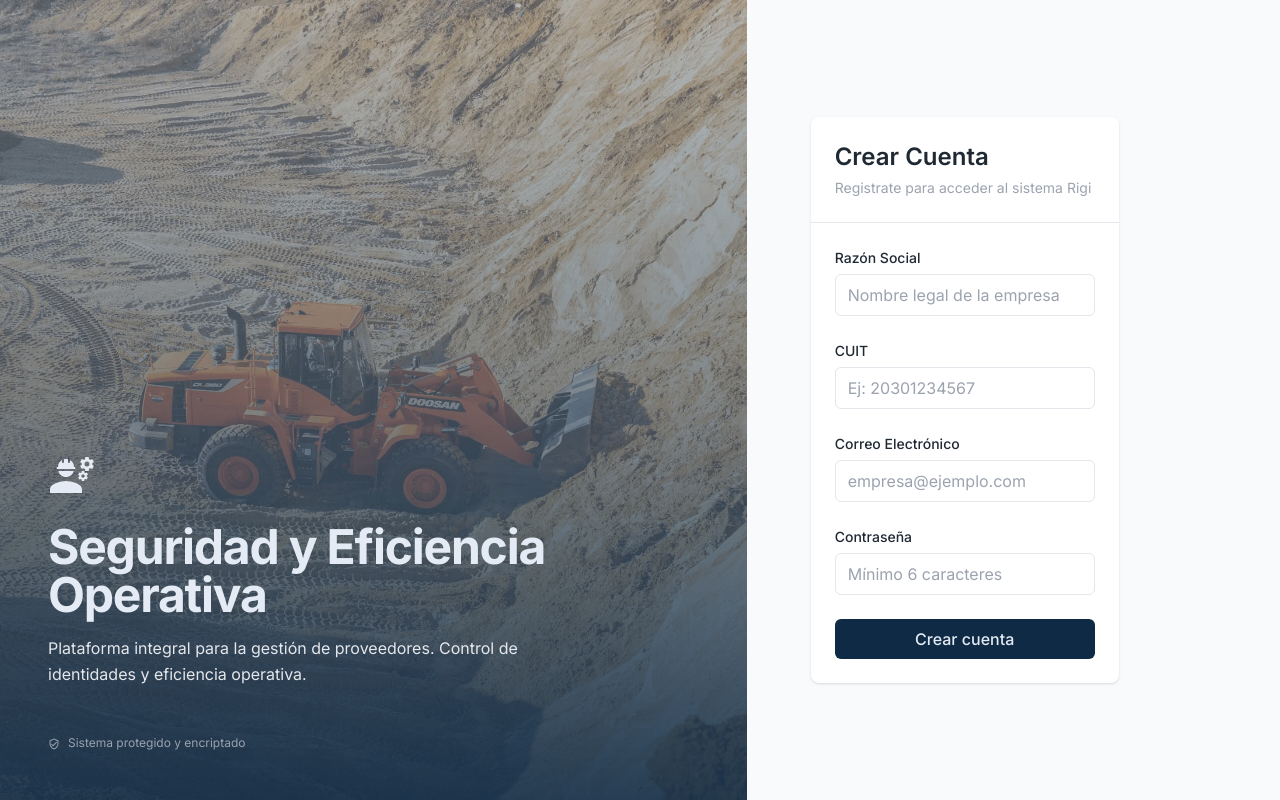
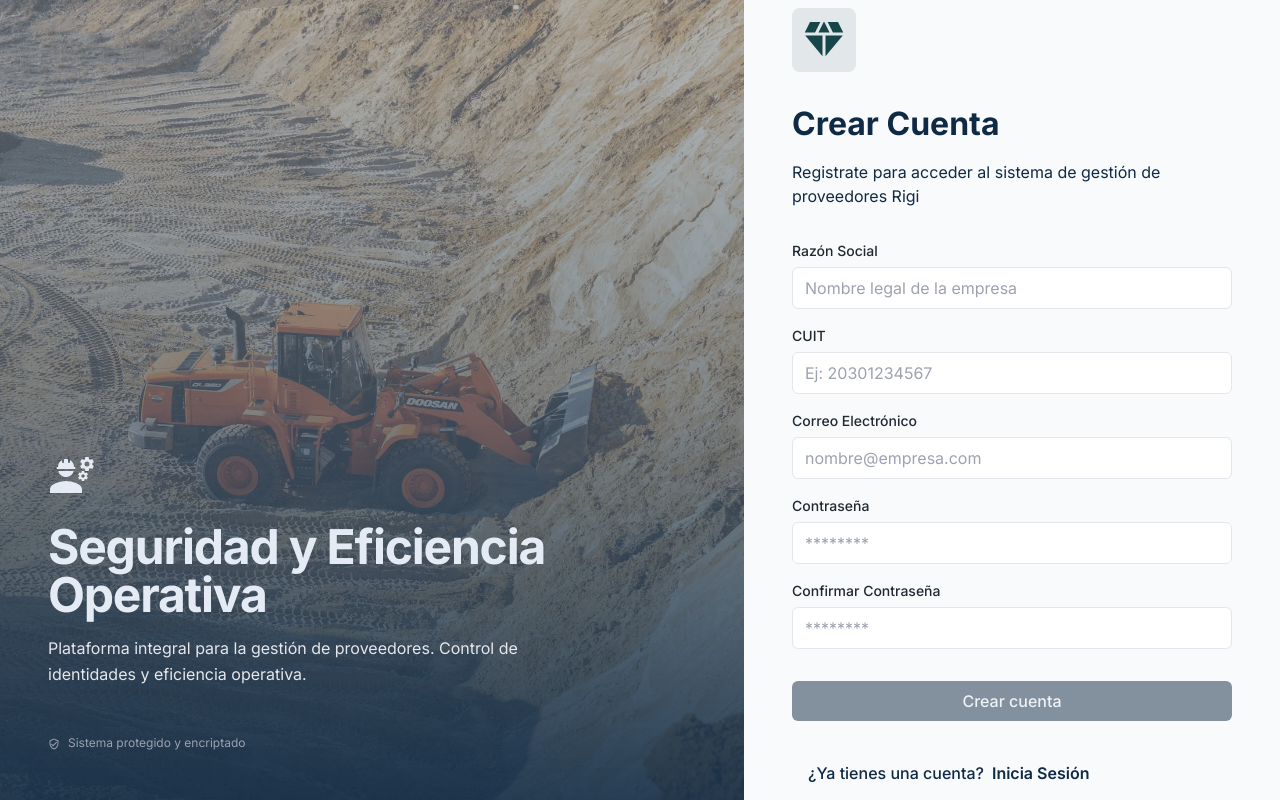
Before and after one commit to Cetzzlabs5/Rigi-Front, a React (Vite) app: page /auth/register in a window 1280 px wide. Built offline with nearby package versions, Linux system fonts and the light colour scheme; no server answers.

Commit message:
fix register view

```diff
--- a/src/components/auth/RegisterForm.tsx
+++ b/src/components/auth/RegisterForm.tsx
@@ -1,105 +1,166 @@
 import { useState } from 'react'
-import Input from '../UI/Input'
-import Button from '../UI/Button'
-import Modal from '../UI/Modal'
+import { useForm } from 'react-hook-form'
+import { useMutation } from '@tanstack/react-query'
+import { MdDiamond } from 'react-icons/md'
+import { IoCheckmarkCircleOutline, IoCloseCircleOutline } from 'react-icons/io5'
+
+import Button from "@/components/UI/Button"
+import Input from "@/components/UI/Input"
+import Linked from "@/components/UI/Linked"
+import Modal from '@/components/UI/Modal'
 import { registerAccount } from '@/services/AuthAPI'
 import { ConfirmAccountForm } from './ConfirmAccountForm'
 
 export function RegisterForm() {
     const [isModalOpen, setIsModalOpen] = useState(false)
-    const [submitting, setSubmitting] = useState(false)
-    const [errors, setErrors] = useState<Record<string, string>>({})
-    const [form, setForm] = useState({
+    const [errorState, setErrorState] = useState<string | null>(null)
+
+    // Usamos las buenas prácticas del teammate: defaultValues y react-hook-form
+    const { register, handleSubmit, watch, formState: { errors } } = useForm({
+        defaultValues: {
             legalName: '',
             cuit: '',
             email: '',
             password: '',
+            confirmPassword: ''
+        }
     })
 
-    const handleSubmit = async (e: React.FormEvent) => {
-        e.preventDefault()
-        setSubmitting(true)
+    const passwordValue = watch("password", "")
+    const emailValue = watch("email")
 
-        try {
-            await registerAccount(form)
-            setIsModalOpen(true) // Abrir modal de confirmación al tener éxito
-        } catch (error: any) {
-            // Si el backend devuelve errores de Zod o duplicados
-            if (error.response?.data?.errors) {
-                setErrors(error.response.data.errors)
-            } else {
-                setErrors({ general: error.message || 'Error al registrar' })
+    // Lógica de validación visual
+    const validations = {
+        minLength: passwordValue.length >= 6,
+        hasUpper: /[A-Z]/.test(passwordValue),
+        hasNumber: /\d/.test(passwordValue),
     }
-        } finally {
-            setSubmitting(false)
+    const isPasswordValid = Object.values(validations).every(Boolean)
+
+    const { mutate, isPending } = useMutation({
+        mutationFn: registerAccount,
+        onError: (error: any) => {
+            setErrorState(error.response?.data?.message || error.message || 'Error al registrar')
+        },
+        onSuccess: () => {
+            setIsModalOpen(true)
         }
+    })
+
+    const onSubmit = (formData: any) => {
+        if (!isPasswordValid) return
+        const { confirmPassword, ...registerData } = formData
+        mutate(registerData)
     }
 
+    const ValidationRequirement = ({ label, isMet }: { label: string, isMet: boolean }) => (
+        <div className={`flex items-center gap-2 text-[13px] transition-colors duration-200 ${isMet ? 'text-green-600' : 'text-red-500'}`}>
+            {isMet ? <IoCheckmarkCircleOutline size={16} /> : <IoCloseCircleOutline size={16} />}
+            <span>{label}</span>
+        </div>
+    )
+
     return (
-        <div className="bg-surface rounded-lg shadow-sm max-w-md w-full">
-            <div className="border-b border-border p-6">
-                <h2 className="text-h2 text-main">Crear Cuenta</h2>
-                <p className="text-body-sm text-muted mt-1">Registrate para acceder al sistema Rigi</p>
+        <>
+            {/* Header: Exactamente igual al Login */}
+            <div className="bg-accent-900/10 p-2 rounded-lg">
+                <MdDiamond className="size-12 text-accent-900" />
             </div>
 
-            <form onSubmit={handleSubmit} className="flex flex-col gap-6 p-6">
+            <div className="w-full">
+                <h2 className="text-h1 text-primary-900 mb-4">Crear Cuenta</h2>
+                <p className="text-body text-primary-900">Registrate para acceder al sistema de gestión de proveedores Rigi</p>
+            </div>
+
+            {/* Formulario: Usa el gap-4 del teammate */}
+            <form onSubmit={handleSubmit(onSubmit)} className="w-full flex flex-col gap-4">
                 <Input
                     id="legalName"
                     label="Razón Social"
                     placeholder="Nombre legal de la empresa"
-                    value={form.legalName}
-                    onChange={(e) => setForm({ ...form, legalName: e.target.value })}
-                    error={errors.legalName}
+                    {...register("legalName", { required: "La razón social es requerida" })}
+                    error={errors.legalName?.message}
                 />
+
                 <Input
                     id="cuit"
                     label="CUIT"
                     placeholder="Ej: 20301234567"
-                    value={form.cuit}
-                    onChange={(e) => setForm({ ...form, cuit: e.target.value })}
-                    error={errors.cuit}
+                    {...register("cuit", { required: "El CUIT es requerido" })}
+                    error={errors.cuit?.message}
                 />
+
                 <Input
+                    type="email"
                     id="email"
                     label="Correo Electrónico"
-                    type="email"
-                    placeholder="empresa@ejemplo.com"
-                    value={form.email}
-                    onChange={(e) => setForm({ ...form, email: e.target.value })}
-                    error={errors.email}
+                    placeholder="nombre@empresa.com"
+                    {...register("email", {
+                        required: "El email es requerido",
+                        pattern: { value: /^[^\s@]+@[^\s@]+\.[^\s@]+$/, message: "Email inválido" }
+                    })}
+                    error={errors.email?.message}
                 />
+
+                <div className="flex flex-col gap-2">
                     <Input
+                        type="password"
                         id="password"
                         label="Contraseña"
-                    type="password"
-                    placeholder="Mínimo 6 caracteres"
-                    value={form.password}
-                    onChange={(e) => setForm({ ...form, password: e.target.value })}
-                    error={errors.password}
+                        placeholder="********"
+                        {...register("password", { required: "La contraseña es requerida" })}
+                        error={errors.password?.message}
                     />
 
-                {errors.general && <p className="text-error text-caption text-center">{errors.general}</p>}
+                    {passwordValue.length > 0 && (
+                        <div className="flex flex-col gap-1 mt-1 ml-1 bg-accent-900/5 p-2 rounded-md border border-accent-900/10">
+                            <ValidationRequirement label="Mínimo 6 caracteres" isMet={validations.minLength} />
+                            <ValidationRequirement label="Una mayúscula" isMet={validations.hasUpper} />
+                            <ValidationRequirement label="Un número" isMet={validations.hasNumber} />
+                        </div>
+                    )}
+                </div>
+
+                <Input
+                    type="password"
+                    id="confirmPassword"
+                    label="Confirmar Contraseña"
+                    placeholder="********"
+                    {...register("confirmPassword", {
+                        required: "Confirma tu contraseña",
+                        validate: value => value === passwordValue || "Las contraseñas no coinciden"
+                    })}
+                    error={errors.confirmPassword?.message}
+                />
 
                 <Button
                     type="submit"
-                    variant="primary"
-                    loading={submitting}
-                    disabled={submitting}
-                    className="w-full"
+                    className="w-full mt-4"
+                    loading={isPending}
+                    disabled={!isPasswordValid}
                 >
                     Crear cuenta
                 </Button>
             </form>
 
-            {/* Modal de Confirmación */}
+            {errorState && (
+                <p className="bg-error/10 text-error p-2 rounded-lg text-sm w-full text-center font-semibold">
+                    {errorState}
+                </p>
+            )}
+
+            {/* Navegación final */}
+            <nav className="text-center">
+                <Linked variant="ghost" to="/auth/login">
+                    ¿Ya tienes una cuenta? <span className="text-primary-900 font-semibold">Inicia Sesión</span>
+                </Linked>
+            </nav>
+
             {isModalOpen && (
-                <Modal
-                    title="Verifica tu cuenta"
-                    onClose={() => setIsModalOpen(false)}
-                >
-                    <ConfirmAccountForm email={form.email} />
+                <Modal title="Verifica tu cuenta" onClose={() => setIsModalOpen(false)}>
+                    <ConfirmAccountForm email={emailValue} />
                 </Modal>
             )}
-        </div>
+        </>
     )
 }
--- a/src/views/provider/RegisterView.tsx
+++ b/src/views/provider/RegisterView.tsx
@@ -1,9 +1,5 @@
 import { RegisterForm } from '@/components/auth/RegisterForm'
 
 export default function RegisterView() {
-    return (
-        <div className="min-h-screen bg-background flex items-center justify-center px-4">
-            <RegisterForm />
-        </div>
-    )
+    return <RegisterForm />
 }
```
Lines whose indentation alone changed are shown as unchanged.
